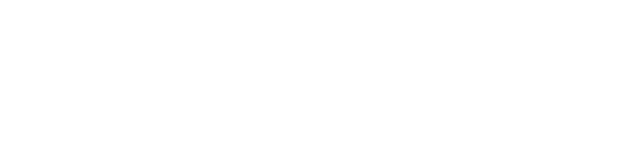
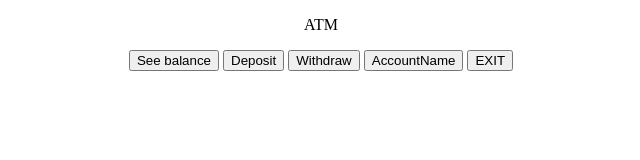
Before and after one commit to TomLindblad/ass15-bank_account, a plain HTML site: page index.html in a window 1280 px wide. Shown: the whole page, without its empty margins (319-959 px from the left). Drawn offline with Linux system fonts and the light colour scheme.

Commit message:
added buttons in html

```diff
--- a/index.html
+++ b/index.html
@@ -6,6 +6,12 @@
     <script src="index.js"></script>
     <title>Assignment 5 - Bank account</title>
 </head>
-<body>
+<body style="text-align: center;">
+    <p id="inputText">ATM</p>
+    <button onclick="account.getBalance()">See balance</button>
+    <button onclick="account.deposit()">Deposit</button>
+    <button onclick="account.withdrawal()">Withdraw</button>
+    <button onclick="account.getAccountName()">AccountName</button>
+    <button onclick="account.exitAccount()">EXIT</button>
 </body>
 </html>
```
